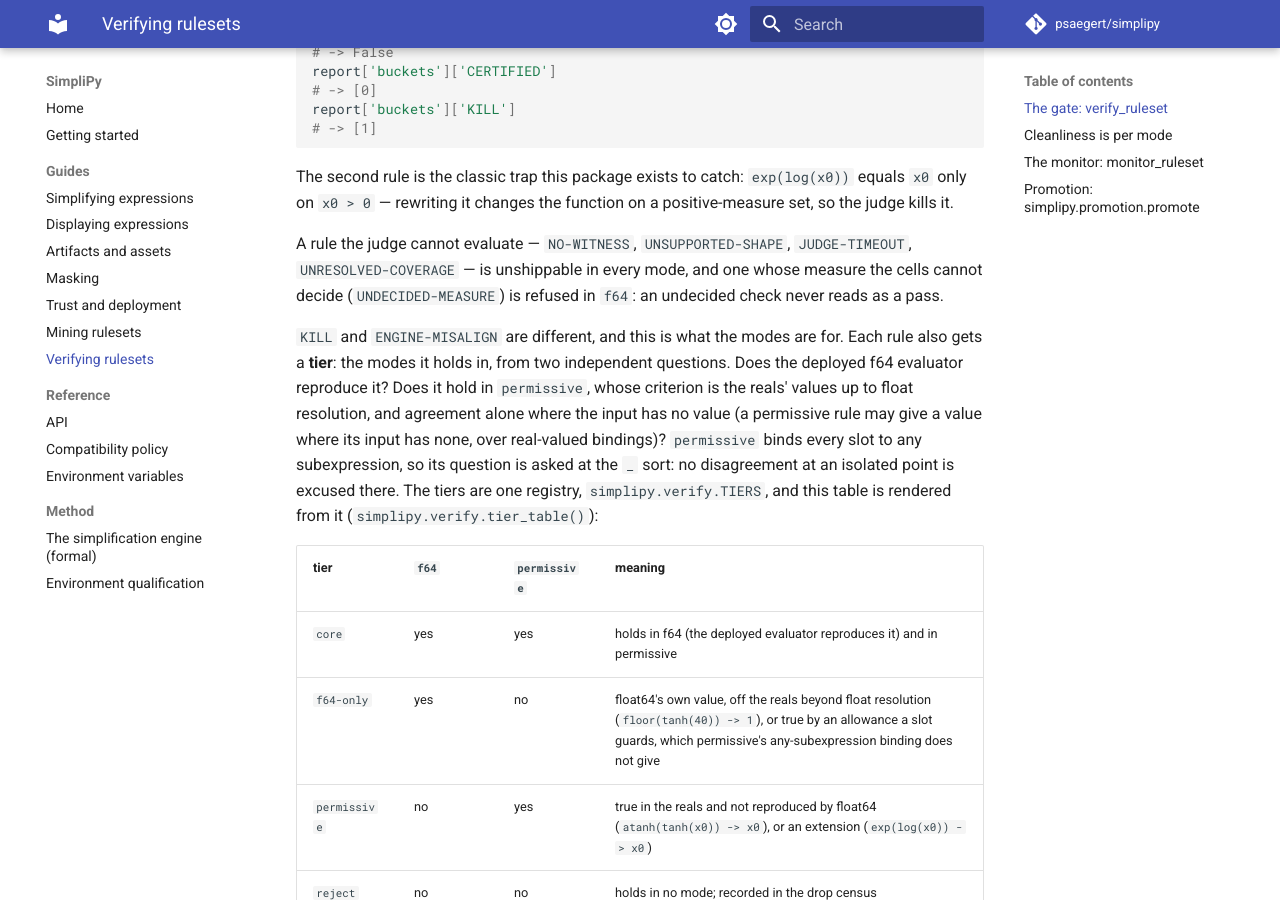
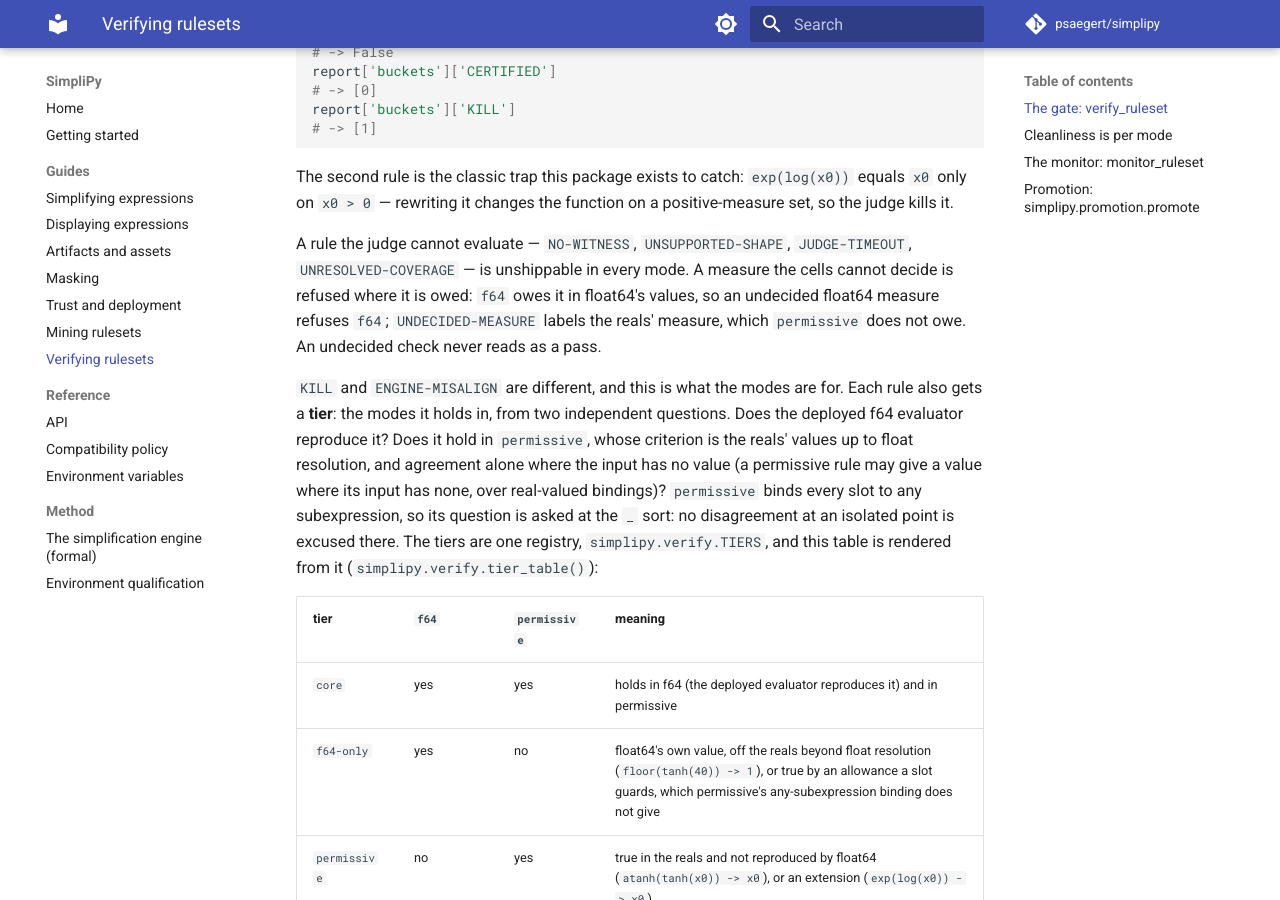
Before and after one commit to psaegert/simplipy, an MkDocs documentation site: the page built from docs/guides/verify.md, in a window 1280 px wide and 900 px high, scrolled down 1058 px. Built offline with MkDocs 1.6.1 and Material for MkDocs 9.7.7, drawn with Linux system fonts in a browser that asks for light colours; comment, search, counter and statistics services are not loaded.

Commit message:
The reals' measure is owed by no mode
f64 decides clause (b) in float64's values, and permissive does not owe
it: a measure the cells cannot decide in the reals no longer refuses f64 by
itself. `1/(x1*(x0 - |x0|)) -> (1/(x0 - |x0|))/x1`, with no value in the
reals on x0 >= 0 on either side, where the cells cannot separate the two
sides, holds in f64 and permissive. A way two `?` slots coincide holds f64
only where float64 was read on it and held.

Co-Authored-By: Claude Opus 5.5 <noreply@anthropic.com>
Claude-Session: https://claude.ai/code/session_016gamUqKQqroqag4GFsNu6W

```diff
--- a/docs/guides/verify.md
+++ b/docs/guides/verify.md
@@ -52,9 +52,10 @@ The second rule is the classic trap this package exists to catch:
 function on a positive-measure set, so the judge kills it.
 
 A rule the judge cannot evaluate — `NO-WITNESS`, `UNSUPPORTED-SHAPE`,
-`JUDGE-TIMEOUT`, `UNRESOLVED-COVERAGE` — is unshippable in every mode, and one whose
-measure the cells cannot decide (`UNDECIDED-MEASURE`) is refused in `f64`: an
-undecided check never reads as a pass.
+`JUDGE-TIMEOUT`, `UNRESOLVED-COVERAGE` — is unshippable in every mode. A measure the
+cells cannot decide is refused where it is owed: `f64` owes it in float64's values, so
+an undecided float64 measure refuses `f64`; `UNDECIDED-MEASURE` labels the reals'
+measure, which `permissive` does not owe. An undecided check never reads as a pass.
 
 `KILL` and `ENGINE-MISALIGN` are different, and this is what the modes are for.
 Each rule also gets a **tier**: the modes it holds in, from two independent questions. Does
```
Also changed, not shown: CHANGELOG.md (+7 -3 lines), 2 other files.
